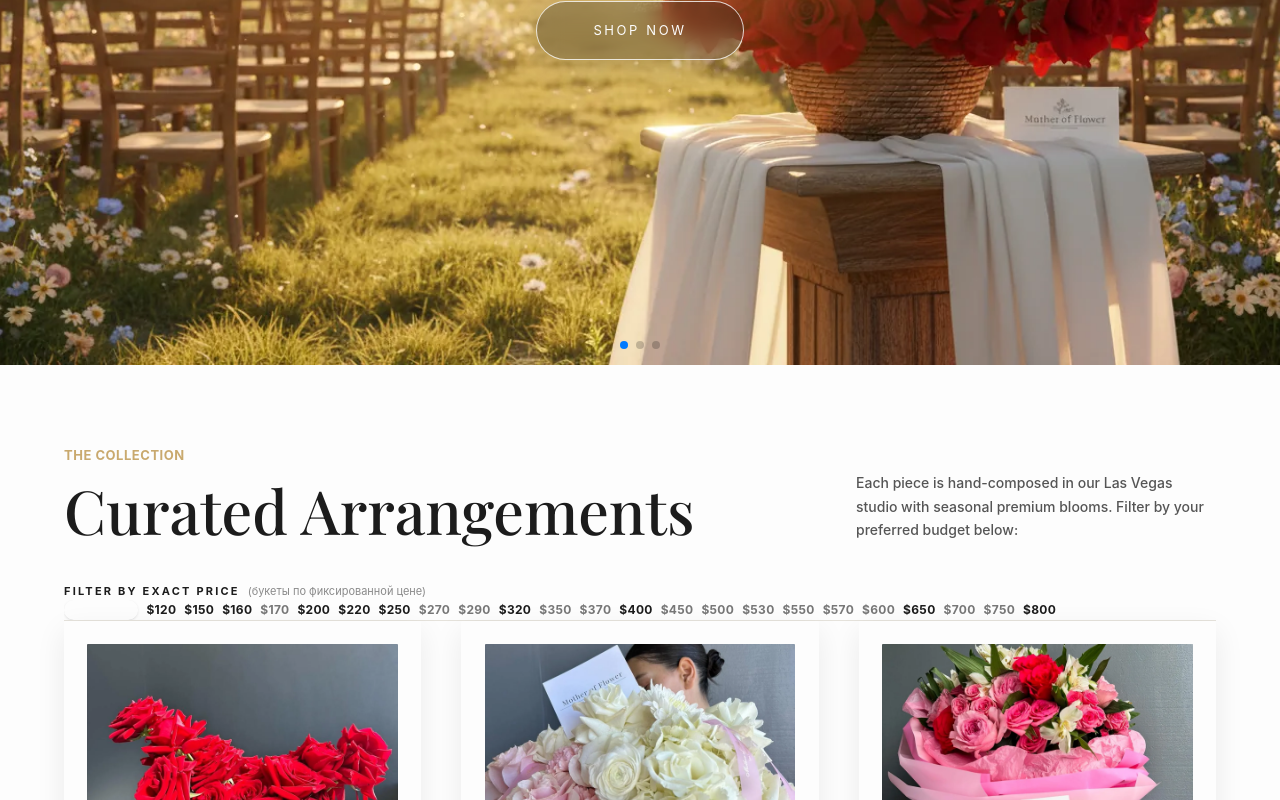
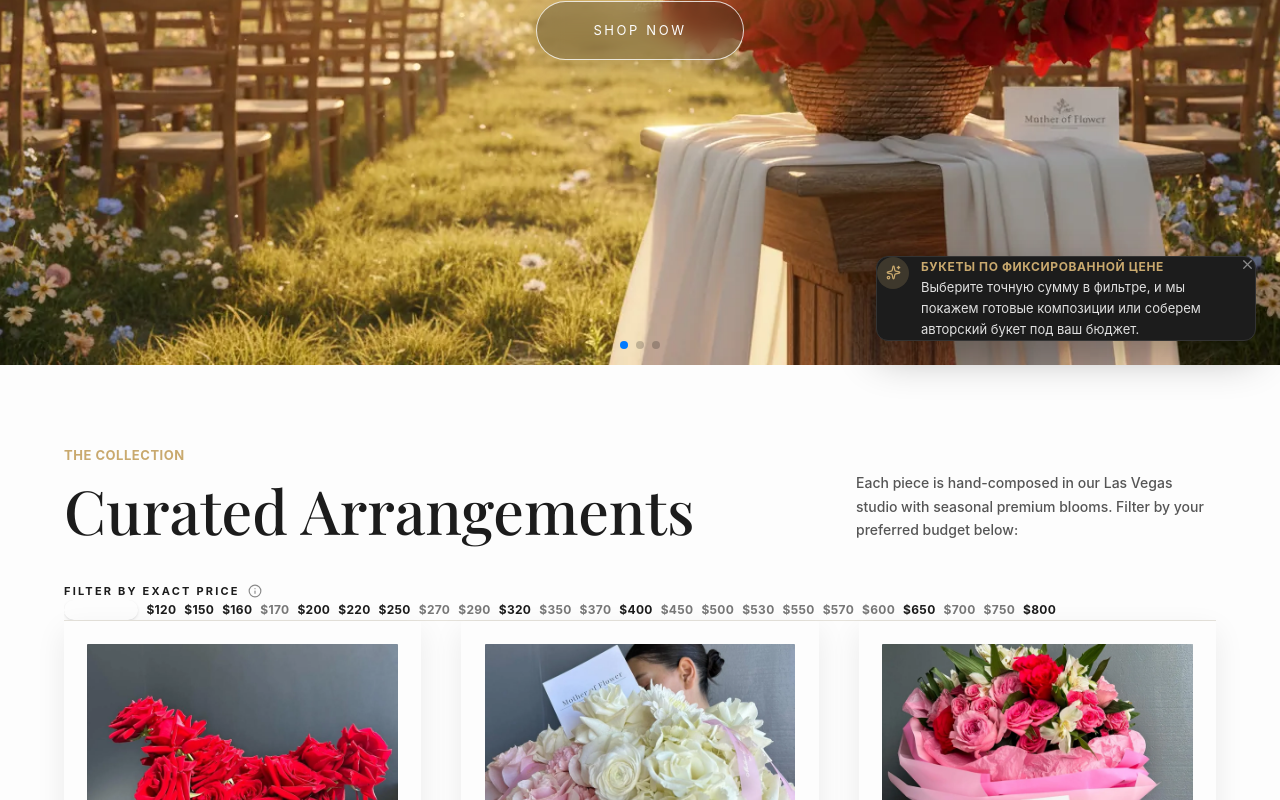
Before and after one commit to netbounce19-hash/mother-of-flower, a Next.js app: page / in a window 1280 px wide. Shown: the part 435-1235 px from the top of the page. Built offline with nearby package versions, Linux system fonts and the light colour scheme; no server answers.

Commit message:
refactor: move fixed price note to dismissible floating notification

```diff
--- a/components/products/ProductGrid.tsx
+++ b/components/products/ProductGrid.tsx
@@ -5,7 +5,7 @@ import { motion, AnimatePresence } from 'framer-motion';
 import { products } from '@/data/products';
 import { Product } from '@/types';
 import ProductCard from './ProductCard';
-import { RotateCcw, Sparkles } from 'lucide-react';
+import { RotateCcw, Sparkles, X, Info } from 'lucide-react';
 
 interface ProductGridProps {
   onProductClick: (product: Product) => void;
@@ -29,6 +29,7 @@ const SECTION_STYLE: React.CSSProperties = {
 
 export default function ProductGrid({ onProductClick }: ProductGridProps) {
   const [selectedPrice, setSelectedPrice] = useState<number | null>(null);
+  const [showPriceNotification, setShowPriceNotification] = useState(true);
 
   const displayedProducts = useMemo(() => {
     if (selectedPrice === null) return products;
@@ -36,7 +37,7 @@ export default function ProductGrid({ onProductClick }: ProductGridProps) {
   }, [selectedPrice]);
 
   return (
-    <div style={{ width: '100%' }}>
+    <div style={{ width: '100%', position: 'relative' }}>
       <section id="catalog" style={SECTION_STYLE}>
         {/* Section header */}
         <motion.div
@@ -59,7 +60,7 @@ export default function ProductGrid({ onProductClick }: ProductGridProps) {
           </p>
         </motion.div>
 
-        {/* ── FILTER BY EXACT PRICE (FROM SCREENSHOT) ── */}
+        {/* ── FILTER BY EXACT PRICE ── */}
         <motion.div
           initial={{ opacity: 0, y: 15 }}
           whileInView={{ opacity: 1, y: 0 }}
@@ -72,9 +73,13 @@ export default function ProductGrid({ onProductClick }: ProductGridProps) {
               <span className="text-[11px] font-bold uppercase tracking-[0.2em] text-[#1C1C1C]">
                 Filter by Exact Price
               </span>
-              <span className="text-[11px] text-[#8A8A8A]">
-                (букеты по фиксированной цене)
-              </span>
+              <button
+                onClick={() => setShowPriceNotification(!showPriceNotification)}
+                title="Подробнее о букетах по фиксированной цене"
+                className="text-[#8A8A8A] hover:text-[#C9A96E] transition-colors p-0.5 cursor-pointer"
+              >
+                <Info size={14} />
+              </button>
             </div>
 
             {selectedPrice !== null && (
@@ -209,6 +214,40 @@ export default function ProductGrid({ onProductClick }: ProductGridProps) {
           )}
         </AnimatePresence>
       </section>
+
+      {/* ── ВСПЛЫВАЮЩЕЕ ОПОВЕЩЕНИЕ С КНОПКОЙ ЗАКРЫТЬ ── */}
+      <AnimatePresence>
+        {showPriceNotification && (
+          <motion.div
+            initial={{ opacity: 0, y: 30, scale: 0.95 }}
+            animate={{ opacity: 1, y: 0, scale: 1 }}
+            exit={{ opacity: 0, y: 20, scale: 0.95 }}
+            transition={{ duration: 0.4, ease: [0.22, 1, 0.36, 1] }}
+            className="fixed bottom-6 right-6 z-40 max-w-[340px] md:max-w-[380px] bg-[#1C1C1C] text-[#FDFDFD] p-4 rounded-xl shadow-[0_16px_40px_rgba(0,0,0,0.3)] border border-[#333] flex items-start gap-3 backdrop-blur-md"
+          >
+            <div className="w-8 h-8 rounded-full bg-[#C9A96E]/20 text-[#C9A96E] flex items-center justify-center flex-shrink-0 mt-0.5">
+              <Sparkles size={15} />
+            </div>
+
+            <div className="flex-1 pr-2">
+              <p className="text-[12px] font-bold text-[#C9A96E] uppercase tracking-wider mb-1">
+                Букеты по фиксированной цене
+              </p>
+              <p className="text-[13px] text-[#E0E0E0] leading-relaxed">
+                Выберите точную сумму в фильтре, и мы покажем готовые композиции или соберем авторский букет под ваш бюджет.
+              </p>
+            </div>
+
+            <button
+              onClick={() => setShowPriceNotification(false)}
+              aria-label="Закрыть оповещение"
+              className="text-[#8A8A8A] hover:text-[#FDFDFD] p-1 rounded-full hover:bg-white/10 transition-colors flex-shrink-0 cursor-pointer"
+            >
+              <X size={15} />
+            </button>
+          </motion.div>
+        )}
+      </AnimatePresence>
     </div>
   );
 }
```
